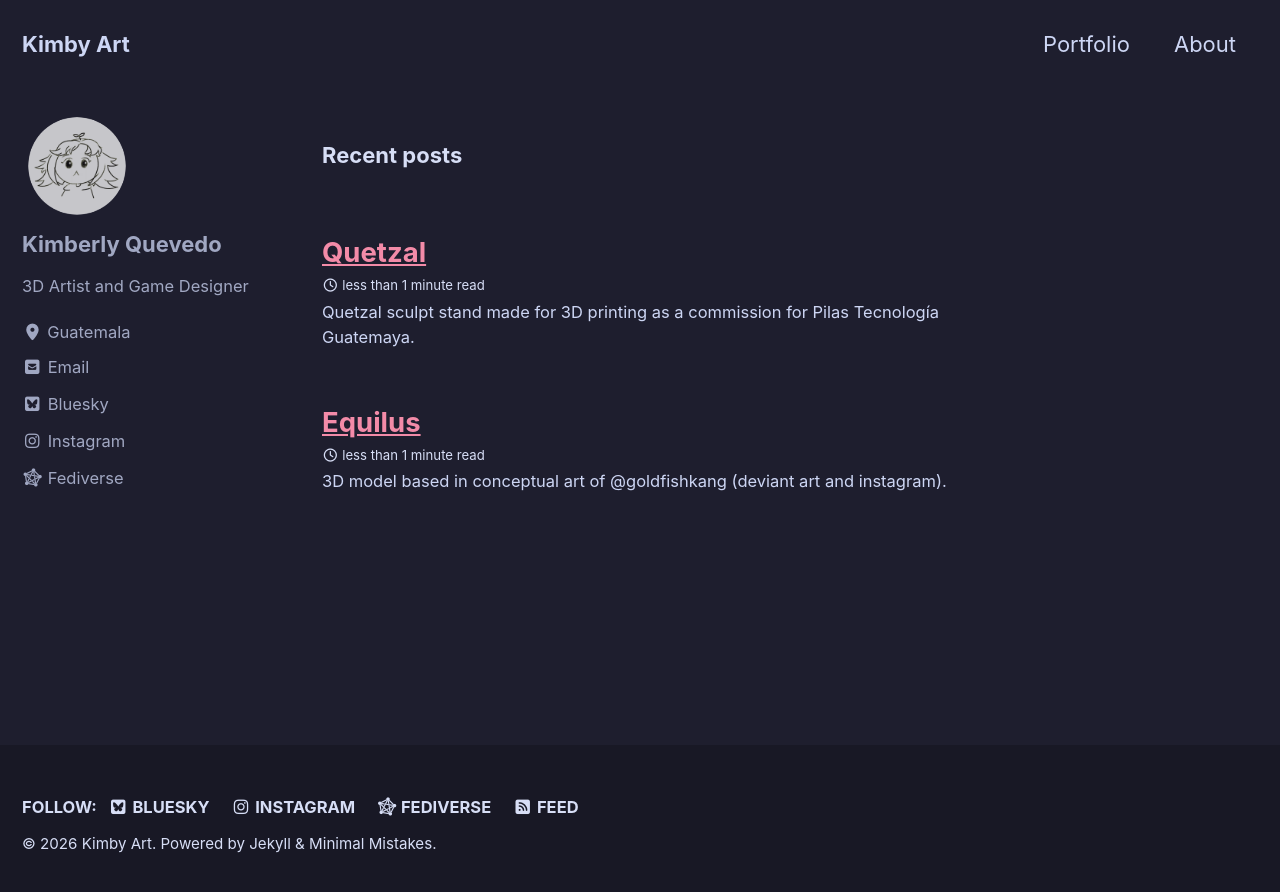
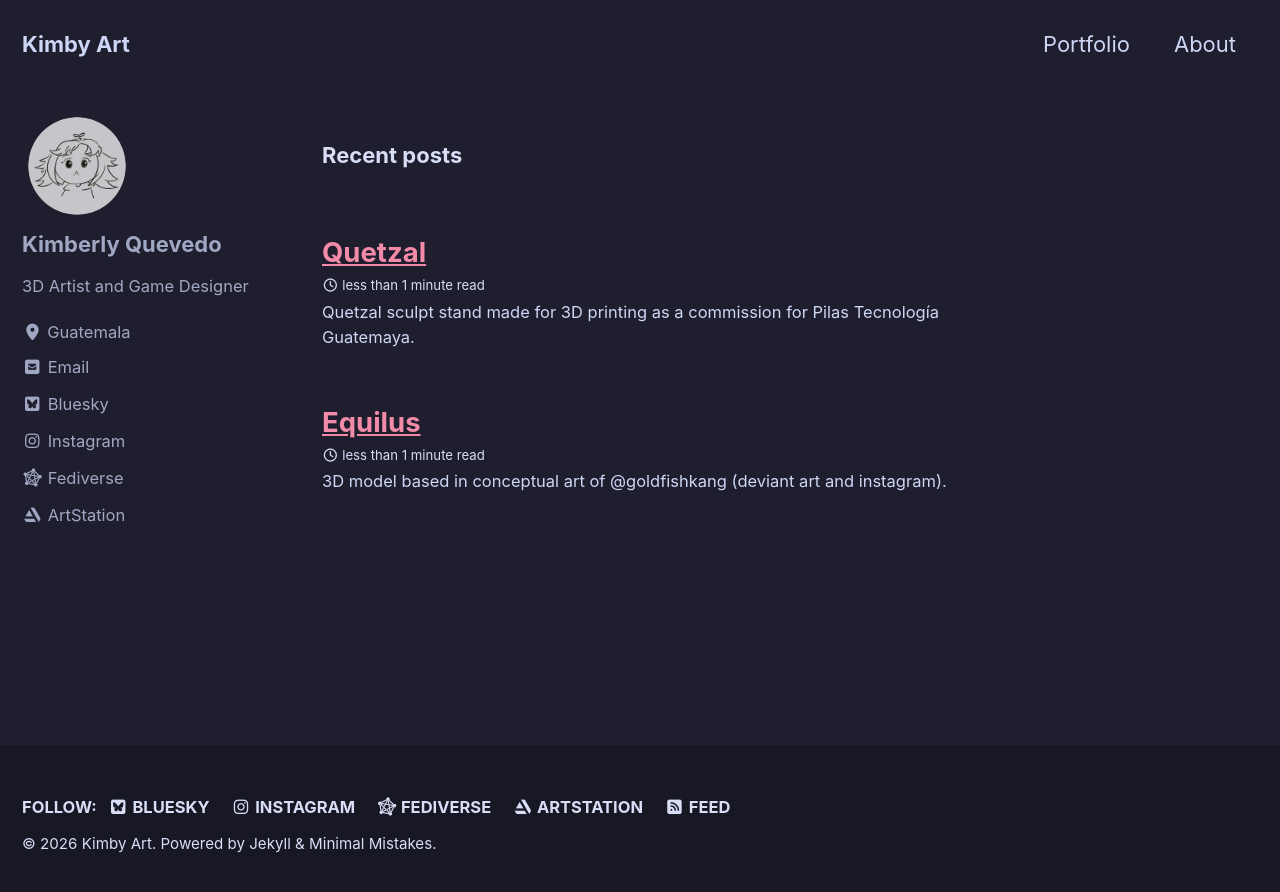
Before and after one commit to Kiimby/kiimby.github.io, a Jekyll site: the page built from index.html, in a window 1280 px wide. Shown: the top 892 px of the page. Built offline with Jekyll 4.4.1, drawn with Linux system fonts in a browser that asks for light colours; cached includes are drawn as plain includes; the list of posts is cut into pages by our own code.

Commit message:
Update _config.yml

```diff
--- a/_config.yml
+++ b/_config.yml
@@ -135,6 +135,9 @@ author:
     - label: "Fediverse"
       icon: "fa-brands fa-fediverse"
       url: https://misskey.art/@kimby
+    - label: "ArtStation"
+      icon: "fa-brands fa-artstation"
+      url: https://www.artstation.com/kimmby
 
 # Site Footer
 footer:
@@ -149,6 +152,9 @@ footer:
     - label: "Fediverse"
       icon: "fa-brands fa-fediverse"
       url: https://misskey.art/@kimby
+    - label: "ArtStation"
+      icon: "fa-brands fa-artstation"
+      url: https://www.artstation.com/kimmby
   since: "2026"
 
 
```
